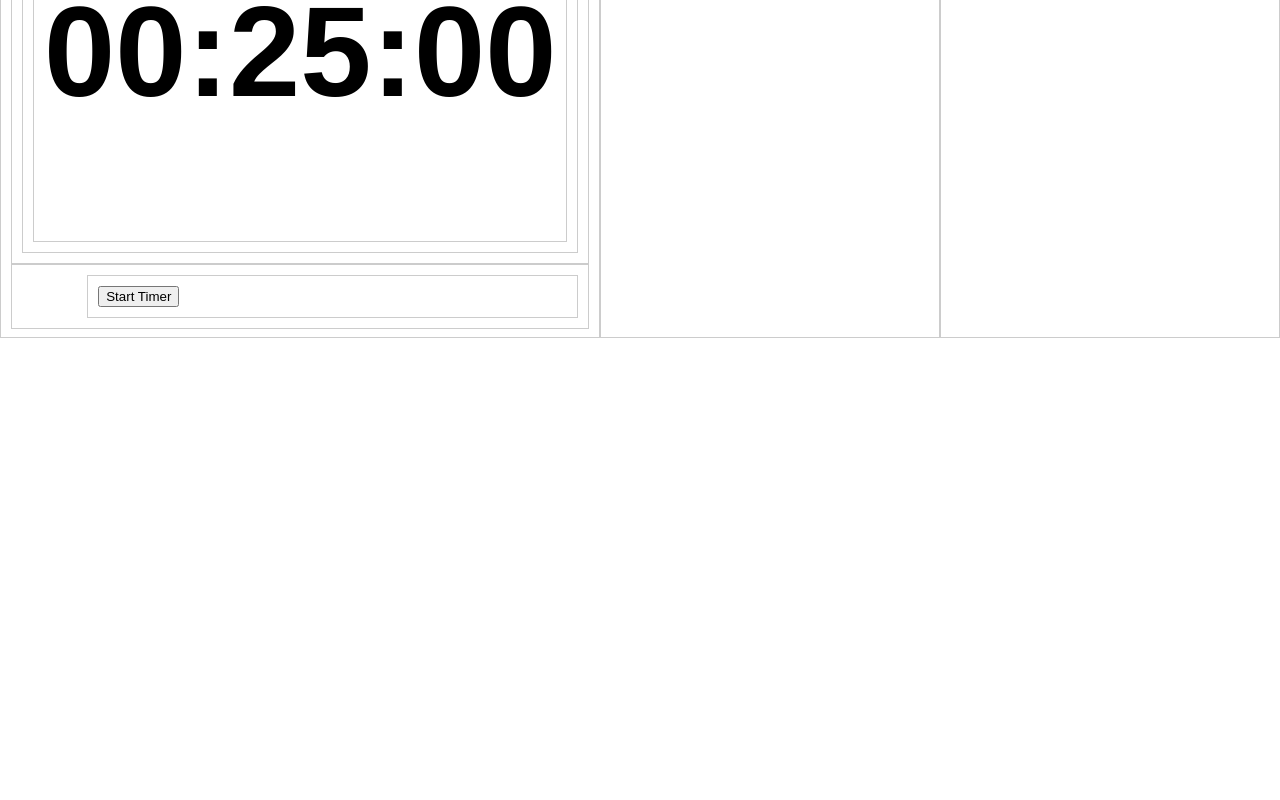
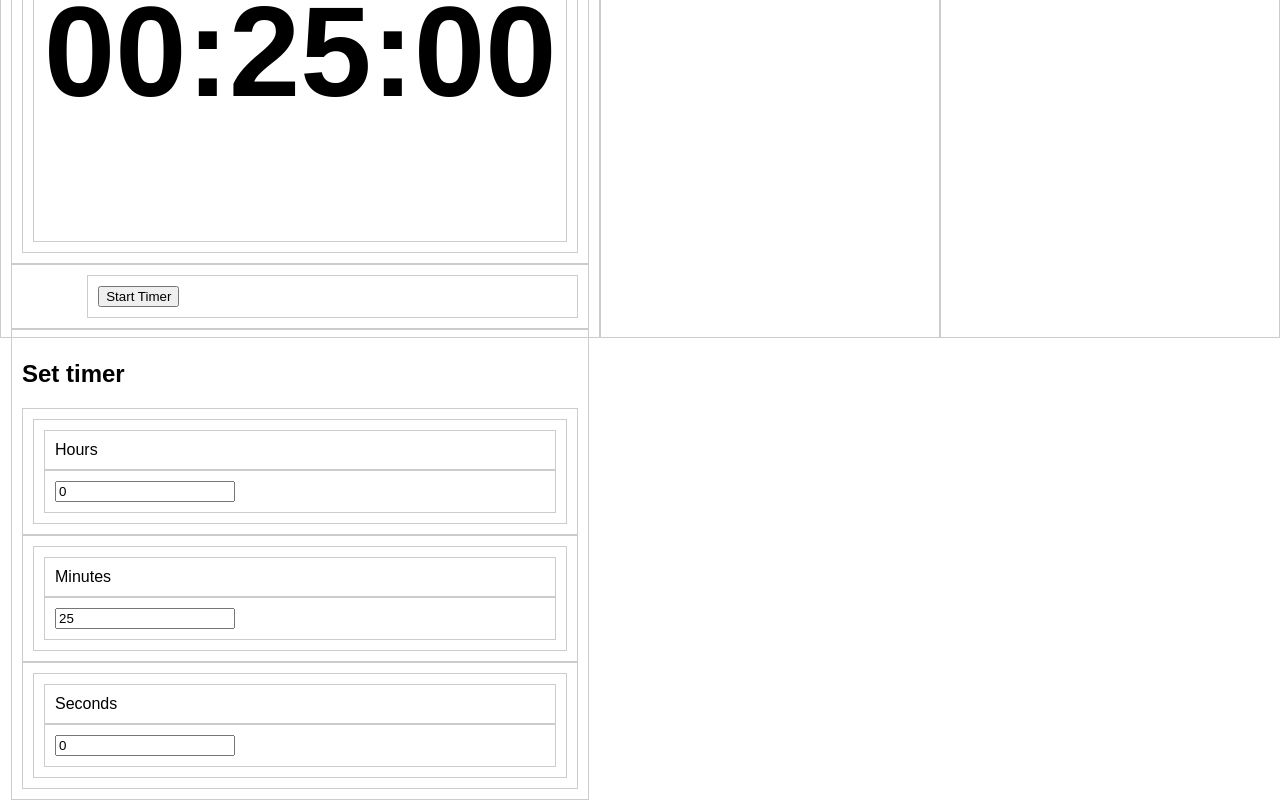
Before and after one commit to jreboqui/MultiTimerApp, a React (Create React App) app: page / in a window 1280 px wide. Shown: the part 262-1062 px from the top of the page. Before the commit the page ends 800 px from the top, so only its background shows below. Built offline with nearby package versions, Linux system fonts and the light colour scheme.

Commit message:
Task 3a: Added Config for setting timer

```diff
--- a/src/components/Timer.js
+++ b/src/components/Timer.js
@@ -4,6 +4,8 @@ import React from 'react';
 //import { Grid, Row, FormGroup } from 'react-bootstrap';
 import TimerHeader from './TimerHeader';
 import TimerDisplay from './TimerDisplay';
+import TimerConfig from './TimerConfig';
+
 // import TimerConfig from '../../TimerConfig/TimerConfig';
 import TimerButton from './TimerButton';
 import moment from 'moment';
@@ -227,6 +229,14 @@ export class Timer extends React.Component
                     <TimerButton startTimer={this.startTimerA}
                     timerState={this.state.timerStateA}
                     stopTimer={this.stopTimerA} resetTimer={this.resetTimerA}/>
+                     {
+                    (this.state.timerStateA !== timerStates.RUNNING && this.state.timerStateA !== timerStates.COMPLETE)
+                    &&
+                    (<TimerConfig
+                        baseTime={this.state.baseTimeA}
+                        setBaseTime={this.setBaseTimeA}
+                    />)
+                }
                 </div>
                 <div className="box-2">
                     {/* <TimerHeader />
@@ -238,7 +248,16 @@ export class Timer extends React.Component
                     <TimerDisplay currentTime={this.state.currentTimeB}/>
                     <TimerButton startTimer={this.startTimerB}
                     timerState={this.state.timerStateB}
-                    stopTimer={this.stopTimerB} resetTimer={this.resetTimerB}/> </div>) :
+                    stopTimer={this.stopTimerB} resetTimer={this.resetTimerB}/>
+                      {
+                    (this.state.timerStateA !== timerStates.RUNNING && this.state.timerStateA !== timerStates.COMPLETE)
+                    &&
+                    (<TimerConfig
+                        baseTime={this.state.baseTimeB}
+                        setBaseTime={this.setBaseTimeB}
+                    />)
+                       }
+                       </div>) :
                     (  <button className="plus-button plus-button--large" onClick={this.handleSecondDisplay}></button>) }
                 </div>
                 <div className="box-3">
@@ -251,7 +270,16 @@ export class Timer extends React.Component
                     {this.state.thirdBox ? (<div><TimerHeader /><TimerDisplay currentTime={this.state.currentTimeC}/>
                     <TimerButton startTimer={this.startTimerC}
                     timerState={this.state.timerStateC}
-                    stopTimer={this.stopTimerC} resetTimer={this.resetTimerC}/></div>)
+                    stopTimer={this.stopTimerC} resetTimer={this.resetTimerC}/>
+                      {
+                    (this.state.timerStateA !== timerStates.RUNNING && this.state.timerStateA !== timerStates.COMPLETE)
+                    &&
+                    (<TimerConfig
+                        baseTime={this.state.baseTimeC}
+                        setBaseTime={this.setBaseTimeC}
+                    />)
+                    }
+                    </div>)
                      : (  <button className="plus-button plus-button--large" onClick={this.handleThirdDisplay}></button>)}
 
 
--- /dev/null
+++ b/src/components/TimerConfig.js
@@ -0,0 +1,63 @@
+import React from 'react';
+
+import { FormGroup } from 'react-bootstrap';
+
+class TimerConfig extends React.Component{
+
+    constructor() {
+      super();
+
+      this.handleChange = this.handleChange.bind(this);
+    }
+
+    handleChange(ev) {
+      const newBaseTime = this.props.baseTime;
+
+      if (ev.target.id === 'hours') newBaseTime.subtract(newBaseTime.get('hours'), 'hours').add(parseInt(ev.target.value, 10), 'hours');
+      if (ev.target.id === 'minutes') newBaseTime.subtract(newBaseTime.get('minutes'), 'minutes').add(parseInt(ev.target.value, 10), 'minutes');
+      if (ev.target.id === 'seconds') newBaseTime.subtract(newBaseTime.get('seconds'), 'seconds').add(parseInt(ev.target.value, 10), 'seconds');
+
+      this.props.setBaseTime(newBaseTime);
+    }
+    render() {
+        return (
+          <div className="text-primary">
+                  <h2 className="text-left"> Set timer </h2>
+                  <FormGroup>
+                  <div className="form-group">
+                    <div className="col-sm-3">
+                      <label htmlFor="hours">Hours</label>
+                    </div>
+                    <div className="col-sm-9">
+                      <input id="hours" className="form-control" type="number"  style={{ width:'35%'}} defaultValue={this.props.baseTime.get('hours')} onChange={this.handleChange}/>
+                    </div>
+                  </div>
+                  </FormGroup>
+                  <FormGroup>
+                  <div className="form-group">
+                    <div className="col-sm-3">
+                      <label htmlFor="minutes">Minutes</label>
+                    </div>
+                    <div className="col-sm-9">
+                      <input id="minutes" className="form-control" type="number" style={{ width:'35%'}} defaultValue={this.props.baseTime.get('minutes')} onChange={this.handleChange}/>
+                    </div>
+                  </div>
+                  </FormGroup>
+                  <FormGroup>
+                  <div className="form-group">
+                    <div className="col-sm-3">
+                      <label htmlFor="seconds">Seconds</label>
+                    </div>
+                    <div className="col-sm-9">
+                      <input id="seconds" className="form-control" type="number" style={{ width:'35%'}} defaultValue={this.props.baseTime.get('seconds')} onChange={this.handleChange}/>
+                    </div>
+                  </div>
+                  </FormGroup>
+                </div>
+        )
+    }
+
+
+}
+
+export default TimerConfig;
```
